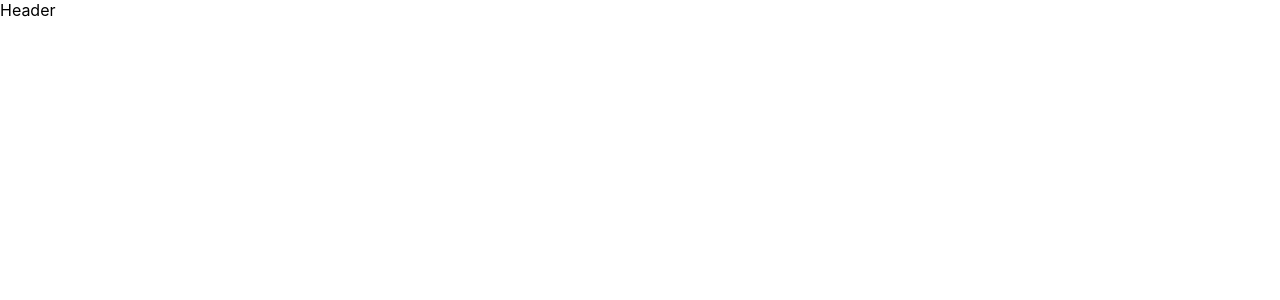
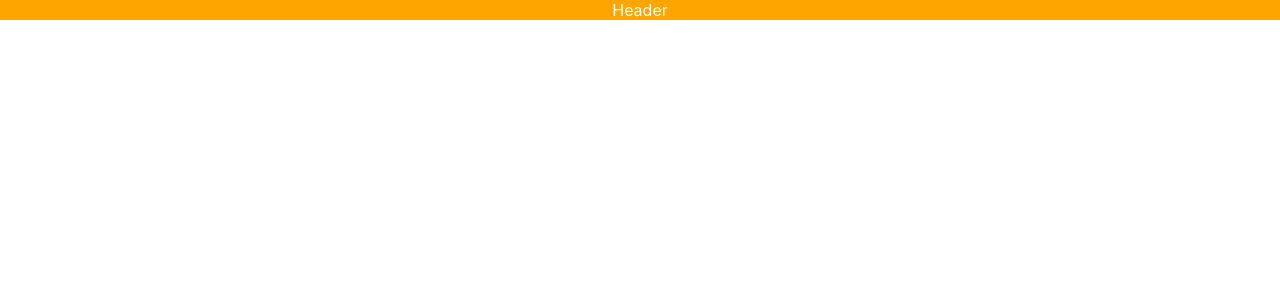
Before and after one commit to rezanikafarin700/hezaritem, a React (Create React App) app: page / in a window 1280 px wide. Shown: the top 300 px of the page. Built offline with nearby package versions, Linux system fonts and the light colour scheme.

Commit message:
sass is true

```diff
--- a/src/components/header/Header.js
+++ b/src/components/header/Header.js
@@ -1,5 +1,5 @@
 import { Component } from "react";
-import './header.css';
+import './header.scss';
 
 class header extends Component{
     render(){
--- a/src/components/header/header.css
+++ /dev/null
@@ -1,5 +0,0 @@
-.header1 {
-    background-color: red;
-    color : #fff;
-    text-align: center;
-}
--- a/src/components/header/header.scss
+++ b/src/components/header/header.scss
@@ -1,5 +1,6 @@
+$color : orange;
 .header {
-    background-color: red;
+    background-color: $color;
     color : #fff;
     text-align: center;
 }
```
